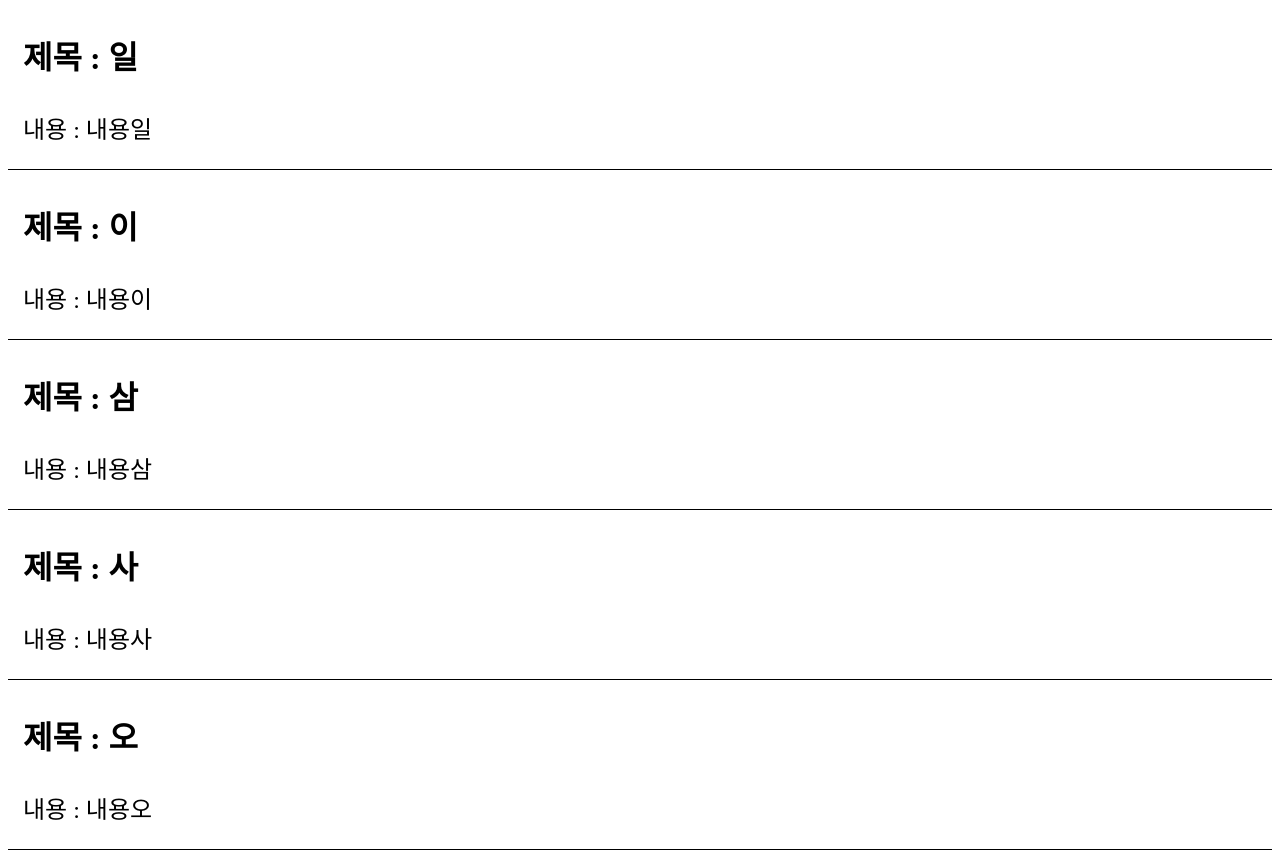
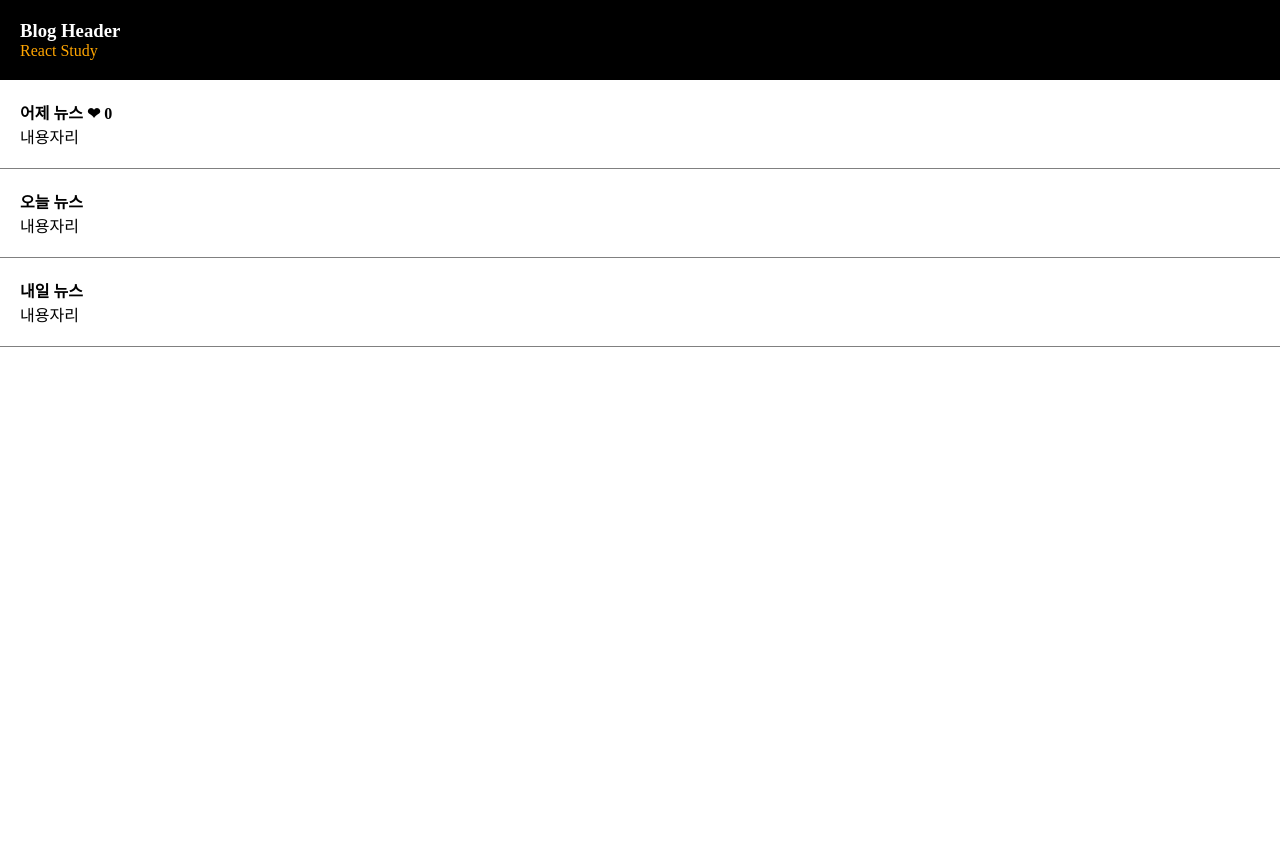
Before and after one commit to quietdish/fe-react-study-8, a React (Vite) app in the folder react-study/: page / in a window 1280 px wide. After the commit the page ends 800 px from the top, so only its background shows below. Built offline with nearby package versions, Linux system fonts and the light colour scheme.

Commit message:
1. NewsBlog 페이지 초기세팅 2. State 변수 기반 Modal 창 표시여부 처리 3. event.stopPropagation()

```diff
--- a/react-study/src/App.jsx
+++ b/react-study/src/App.jsx
@@ -14,6 +14,7 @@
 import Quiz02 from './quiz/quiz02/Quiz02'
 import Props02 from './components/Props02'
 import Quiz03 from './quiz/quiz03/Quiz03'
+import NewsBlog from './newsblog/NewsBlog'
 
 
 function App() {
@@ -21,7 +22,8 @@
 
     // <Quiz02 />
     // <Props02 />
-    <Quiz03 />
+    // <Quiz03 />
+    <NewsBlog />
 
   );
 }
--- /dev/null
+++ b/react-study/src/newsblog/Modal.jsx
@@ -0,0 +1,13 @@
+
+
+function Modal(){
+    return(
+        <div className="modal">
+            <h3>제목</h3>
+            <p>날짜</p>
+            <p>상세내용</p>
+        </div>
+    )
+}
+
+export default Modal;
--- /dev/null
+++ b/react-study/src/newsblog/NewsBlog.css
@@ -0,0 +1,25 @@
+* {
+    margin: 0;
+    padding: 0;
+    box-sizing: border-box;
+}
+
+.black-nav {
+    background: black;
+    width: 100%;
+    color: white;
+    padding: 20px;
+}
+
+.post-list {
+    text-align: left;
+    padding: 20px;
+    border-bottom: 1px solid gray;
+}
+
+.modal {
+    margin-top: 20px;
+    padding: 20px;
+    background: lightgray;
+    text-align: left;
+}
--- /dev/null
+++ b/react-study/src/newsblog/NewsBlog.jsx
@@ -0,0 +1,104 @@
+import Modal from './Modal';
+import './NewsBlog.css';
+import { useState } from 'react';
+
+
+function NewsBlog() {
+
+
+    //제목 내용
+    //하드 코딩(텍스트 직접) vs 변수 vs state변수
+    let title = 'React Study';
+
+
+    let [news1, setNews1] = useState('어제 뉴스');
+    let [news2, setNews2] = useState('오늘 뉴스');
+    let [news3, setNews3] = useState('내일 뉴스');
+
+    let [news, setNews] = useState(['어제 뉴스', '오늘 뉴스', '내일 뉴스']);
+
+    let [likeCount, setLikeCount] = useState(0);
+
+    let [modalFlag, setModalFlag] = useState(false);
+
+
+
+    return (
+        <div>
+            <div className='black-nav'>
+                <h3>Blog Header</h3>
+                {/* <div>React Study</div> */}
+                {/* <div>{title}</div> */}
+                <div style={{ color: "orange", fontsize: '20px' }}>{title}</div>
+            </div>
+
+            <div className='post-list'>
+                <h4 onClick={() => {
+
+                    //setModalFlag(true);
+                    //setModalFlag( modalFlag ? false : true );
+                    setModalFlag(!modalFlag); // !false -> true );
+                    //재렌더링
+
+                }}> {news[0]} <span onClick={(event) => {
+                    //event.preventDefault();
+                    event.stopPropagation();
+                    setLikeCount(likeCount + 1);
+                }}>❤</span> {likeCount}</h4>
+                <p>내용자리</p>
+            </div>
+
+            <div className='post-list'>
+                <h4> {news[1]}
+                    {/* <span onClick={() => {
+                        setLikeCount(likeCount + 1);
+                    }}>❤</span> {likeCount} */}
+                </h4>
+                <p>내용자리</p>
+            </div>
+
+            <div className='post-list'>
+                <h4> {news[2]}
+                </h4>
+                <p>내용자리</p>
+            </div>
+
+
+
+            {/* <div className='post-list'>
+                <h4>{news[0]}</h4>
+                <p>내용자리</p>
+            </div>
+
+            <div className='post-list'>
+                <h4>{news[1]}</h4>
+                <p>내용자리</p>
+            </div> */}
+
+
+
+            {/* <div className='post-list'>
+                <h4>{news[1]}</h4>
+                <p>내용자리</p>
+            </div>
+
+            <div className='post-list'>
+                <h4>{news[2]}</h4>
+                <p>내용자리</p>
+            </div> */}
+
+
+            {
+                // modalFlag == true ? <Modal /> : null
+            }
+
+            {
+                modalFlag && <Modal />
+            }
+
+        </div>
+    )
+
+}
+
+export default NewsBlog;
```
